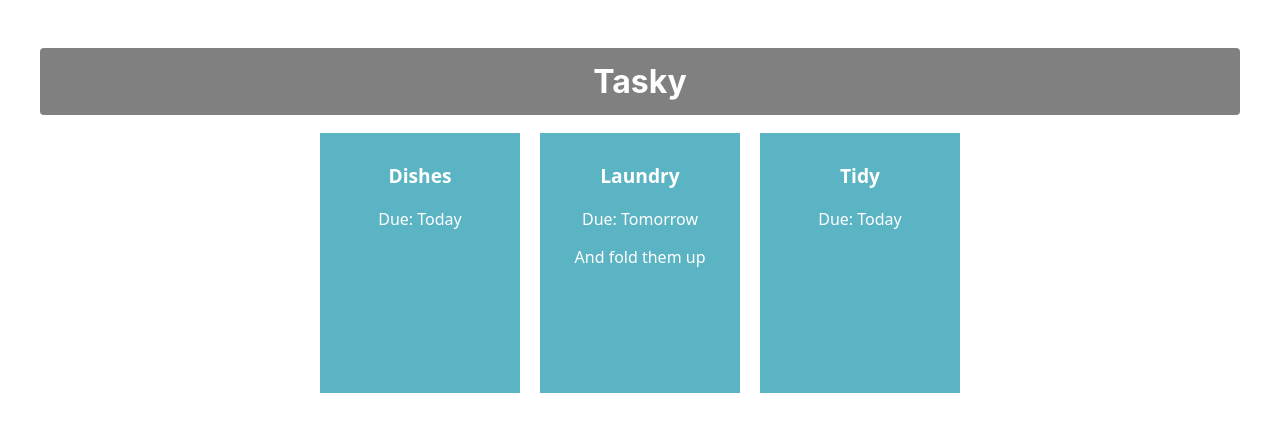
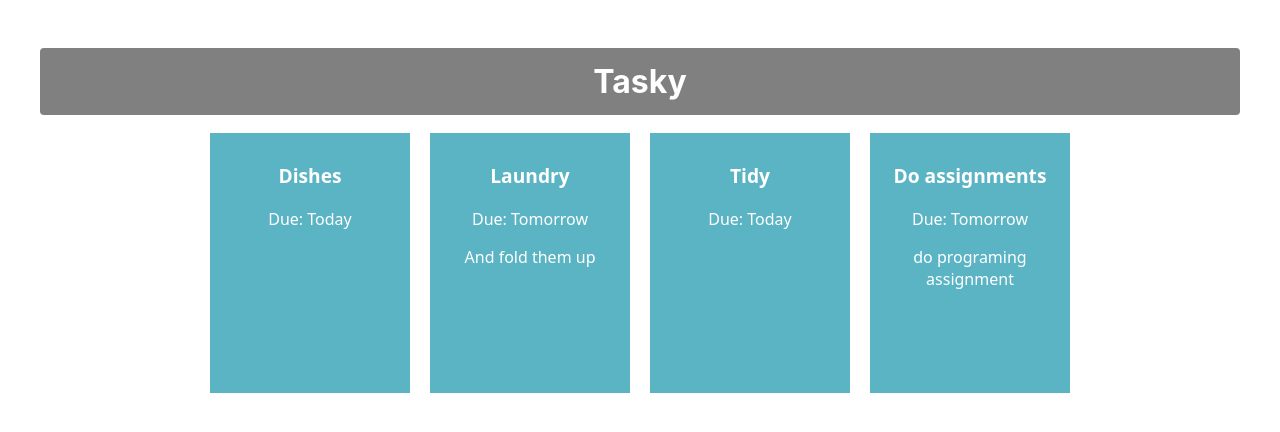
Before and after one commit to 2000krysztof/react-basic-labs, a React (Create React App) app: page / in a window 1280 px wide. Shown: the top 432 px of the page. Built offline with nearby package versions, Linux system fonts and the light colour scheme.

Commit message:
add new task

```diff
--- a/src/App.js
+++ b/src/App.js
@@ -9,6 +9,7 @@ function App() {
 	  <Task title="Dishes" deadline="Today" />
 	  <Task title="Laundry" deadline="Tomorrow" description="And fold them up" />
 	  <Task title="Tidy" deadline="Today" />
+	  <Task title="Do assignments" deadline="Tomorrow" description="do programing assignment" />
     </div>
  );
 }
```
